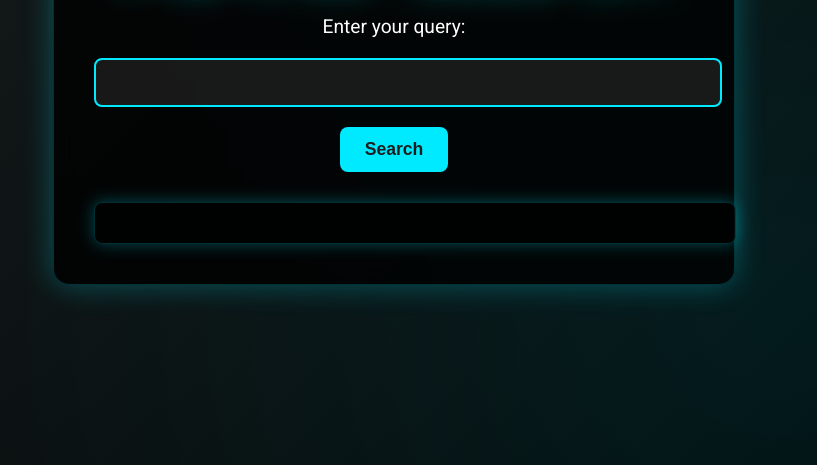
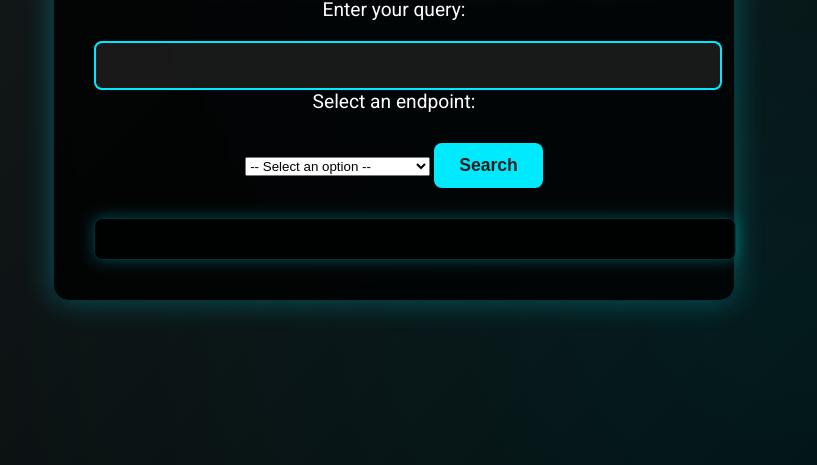
Before and after one commit to karankhosla12/partners, a website: page index.htm in a window 1280 px wide. Shown: the part 335-800 px from the top of the page, without its empty margins (246-1063 px from the left). Drawn offline with Linux system fonts and the light colour scheme.

Commit message:
Update index.htm

```diff
--- a/index.htm
+++ b/index.htm
@@ -180,11 +180,28 @@
     </style>
 </head>
 <body>
-    <div class="container">
+<div class="container">
         <h1>Partner Search</h1>
         <form id="searchForm">
             <label for="prompt">Enter your query:</label>
             <input type="text" id="prompt" required />
+
+            <!-- Dropdown for endpoint selection -->
+            <label for="endpoint">Select an endpoint:</label>
+            <select id="endpoint" required>
+                <option value="">-- Select an option --</option>
+                <option value="/search">All Sites</option>
+                <option value="/linkedin">LinkedIn</option>
+                <option value="/salesforce">Salesforce</option>
+                <option value="/factors">Factors.ai</option>
+                <option value="/tagmanager">Google Tag Manager</option>
+                <option value="/zapier">Zapier</option>
+                <option value="/hubspot">HubSpot</option>
+                <option value="/dynamics">Dynamics 365</option>
+                <option value="/adobe-platform">Adobe Experience Platform</option>
+                <option value="/marketo">Marketo</option>
+            </select>
+
             <button type="submit">Search</button>
         </form>
 
@@ -195,11 +212,12 @@
         document.getElementById('searchForm').onsubmit = async (event) => {
             event.preventDefault();
             const prompt = document.getElementById('prompt').value;
+            const endpoint = document.getElementById('endpoint').value; // Get selected endpoint
             const resultContainer = document.getElementById('resultBox');
             resultContainer.innerHTML = 'Searching...';
 
             try {
-                const response = await fetch('https://partners-yxnu.onrender.com/search', {
+                const response = await fetch(`https://partners-yxnu.onrender.com${endpoint}`, {
                     method: 'POST',
                     headers: {
                         'Content-Type': 'application/json'
@@ -220,5 +238,5 @@
             }
         };
     </script>
-</body>
+   </body>
 </html>
```
